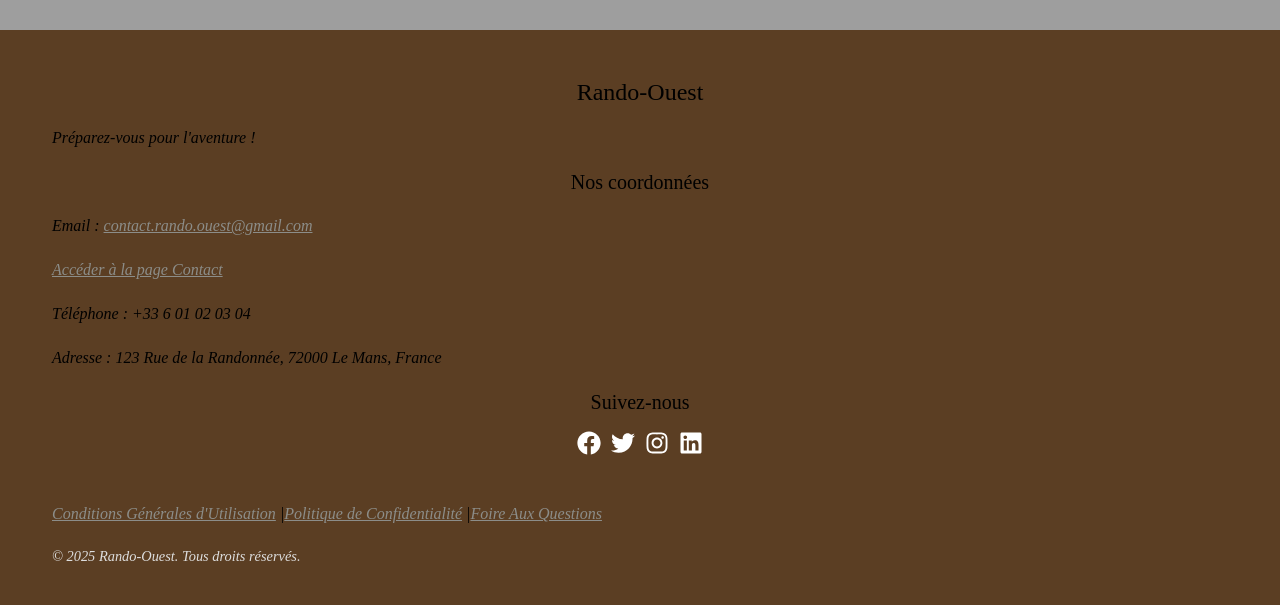
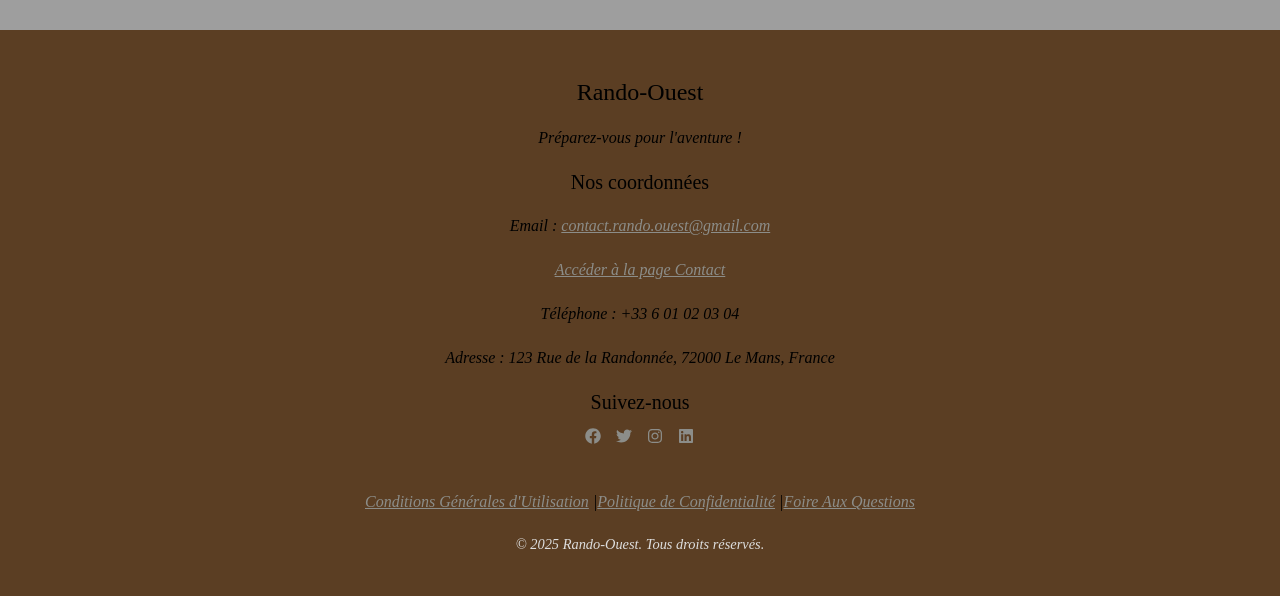
Before and after one commit to Nade0478/Rando-back-et-front, a React (Create React App) app in the folder Projet-rando-front/: page / in a window 1280 px wide. Shown: the part 1300-1905 px from the top of the page. Built offline with nearby package versions, Linux system fonts and the light colour scheme; no server answers.

Commit message:
modif styles footer

```diff
--- a/Projet-rando-front/src/components/Footer.jsx
+++ b/Projet-rando-front/src/components/Footer.jsx
@@ -6,14 +6,23 @@ import "../styles/style-footer.scss";
 const Footer = () => {
   return (
     <footer className="footer">
-      <Container fluid>
-        <Row className="text-center py-2">
+      <Container fluid className="footer-container">
+        {" "}
+        {/* Ajout de cette classe pour différencés du reste du site */}
+        <Row className="py-2">
           <Col md={12}>
             <h4>Rando-Ouest</h4>
             <p>Préparez-vous pour l'aventure !</p>
             <h5>Nos coordonnées</h5>
-            <p>Email : <a href="mailto:contact.rando.ouest@gmail.com">contact.rando.ouest@gmail.com</a></p>
-            <p><a href="/contact">Accéder à la page Contact</a></p>
+            <p>
+              Email :{" "}
+              <a href="mailto:contact.rando.ouest@gmail.com">
+                contact.rando.ouest@gmail.com
+              </a>
+            </p>
+            <p>
+              <a href="/contact">Accéder à la page Contact</a>
+            </p>
             <p>Téléphone : +33 6 01 02 03 04</p>
             <p>Adresse : 123 Rue de la Randonnée, 72000 Le Mans, France</p>
           </Col>
@@ -21,29 +30,59 @@ const Footer = () => {
           <Col md={12}>
             <h5>Suivez-nous</h5>
             <div className="social-icons mt-2">
-              <a href="https://www.facebook.com/votre-page" target="_blank" rel="noopener noreferrer">
+              <a
+                href="https://www.facebook.com/votre-page"
+                target="_blank"
+                rel="noopener noreferrer"
+              >
                 <FaFacebook />
               </a>
-              <a href="https://twitter.com/votre-profil" target="_blank" rel="noopener noreferrer">
+              <a
+                href="https://twitter.com/votre-profil"
+                target="_blank"
+                rel="noopener noreferrer"
+              >
                 <FaTwitter />
               </a>
-              <a href="https://www.instagram.com/votre-compte" target="_blank" rel="noopener noreferrer">
+              <a
+                href="https://www.instagram.com/votre-compte"
+                target="_blank"
+                rel="noopener noreferrer"
+              >
                 <FaInstagram />
               </a>
-              <a href="https://www.linkedin.com/in/votre-profil" target="_blank" rel="noopener noreferrer">
+              <a
+                href="https://www.linkedin.com/in/votre-profil"
+                target="_blank"
+                rel="noopener noreferrer"
+              >
                 <FaLinkedin />
               </a>
             </div>
           </Col>
         </Row>
-        <Row className="text-center mt-3">
+        <Row className="mt-3">
           <Col>
             <p>
-              <a href="/terms" target="_blank" rel="noopener noreferrer">Conditions Générales d'Utilisation</a> |
-              <a href="/privacy" target="_blank" rel="noopener noreferrer">Politique de Confidentialité</a> |
-              <a href="/divers/FaqPage" target="_blank" rel="noopener noreferrer">Foire Aux Questions</a>
+              <a href="/terms" target="_blank" rel="noopener noreferrer">
+                Conditions Générales d'Utilisation
+              </a>{" "}
+              |
+              <a href="/privacy" target="_blank" rel="noopener noreferrer">
+                Politique de Confidentialité
+              </a>{" "}
+              |
+              <a
+                href="/divers/FaqPage"
+                target="_blank"
+                rel="noopener noreferrer"
+              >
+                Foire Aux Questions
+              </a>
             </p>
-            <p className="mt-2 copyright">&copy; 2025 Rando-Ouest. Tous droits réservés.</p>
+            <p className="mt-2 copyright">
+              &copy; 2025 Rando-Ouest. Tous droits réservés.
+            </p>
           </Col>
         </Row>
       </Container>
--- a/Projet-rando-front/src/styles/style-footer.css
+++ b/Projet-rando-front/src/styles/style-footer.css
@@ -1,30 +1,33 @@
+@charset "UTF-8";
 .footer {
   background-color: #5b3e23;
-  color: black;
+  color: white;
   font-family: "Inknut Antiqua", serif;
+  padding: 20px 0;
 }
 
-.social-icons a {
-  margin: 0 5px;
-  font-size: 1.5em;
-  color: white;
-  transition: transform 0.3s ease-in-out;
+.footer-container {
+  display: flex;
+  flex-direction: column;
+  align-items: center; /* Centre uniquement le contenu du footer */
 }
-.social-icons a:hover {
-  transform: scale(1.2);
-  color: #f8d7da;
+
+.footer h4,
+.footer h5,
+.footer p,
+.footer .social-icons {
+  text-align: center; /* Centre uniquement le texte et les icônes */
+}
+
+.social-icons {
+  display: flex;
+  justify-content: center; /* Centre les icônes sociales */
+  gap: 15px;
 }
 
 .copyright {
   font-size: 0.9em;
   color: #ddd;
-}
-
-.h4 {
-  font-size: larger;
-}
-
-.h5 {
-  font-size: medium;
+  margin-top: 10px;
 }
 /*# sourceMappingURL=style-footer.css.map */
--- a/Projet-rando-front/src/styles/style-footer.min.css
+++ b/Projet-rando-front/src/styles/style-footer.min.css
@@ -1,17 +1,2 @@
-.footer {
-    background-color: #5b3e23;
-    color: #000;
-    font-family: "Inknut Antiqua", serif;
-    width: 100%;
-    display: block;
-}
-
-.footer .social-icons a {
-    margin: 0 5px;
-    font-size: 1.5em;
-    color: white;
-    transition: transform 0.3s ease-in-out;
-}
-* {
-    box-sizing: border-box;
-}
+.footer{background-color:#5b3e23;color:#fff;font-family:"Inknut Antiqua",serif;padding:20px 0}.footer-container{display:flex;flex-direction:column;align-items:center}.footer h4,.footer h5,.footer p,.footer .social-icons{text-align:center}.social-icons{display:flex;justify-content:center;gap:15px}.copyright{font-size:.9em;color:#ddd;margin-top:10px}
+/*# sourceMappingURL=style-footer.min.css.map */
--- a/Projet-rando-front/src/styles/style-footer.scss
+++ b/Projet-rando-front/src/styles/style-footer.scss
@@ -1,30 +1,31 @@
 .footer {
   background-color: #5b3e23;
-  color: black;
+  color: white;
   font-family: "Inknut Antiqua", serif;
+  padding: 20px 0;
 }
 
-.social-icons a {
-  margin: 0 5px;
-  font-size: 1.5em;
-  color: white;
-  transition: transform 0.3s ease-in-out;
+.footer-container {
+  display: flex;
+  flex-direction: column;
+  align-items: center; /* Centre uniquement le contenu du footer */
+}
 
-  &:hover {
-    transform: scale(1.2);
-    color: #f8d7da;
-  }
+.footer h4,
+.footer h5,
+.footer p,
+.footer .social-icons {
+  text-align: center; /* Centre uniquement le texte et les icônes */
+}
+
+.social-icons {
+  display: flex;
+  justify-content: center; /* Centre les icônes sociales */
+  gap: 15px;
 }
 
 .copyright {
   font-size: 0.9em;
   color: #ddd;
+  margin-top: 10px;
 }
-
-.h4 {
-  font-size: larger;
-}
-
-.h5 {
-  font-size: medium;
-}
```
Also changed, not shown: 2 other files (tests, documents, lock files or other folders).
